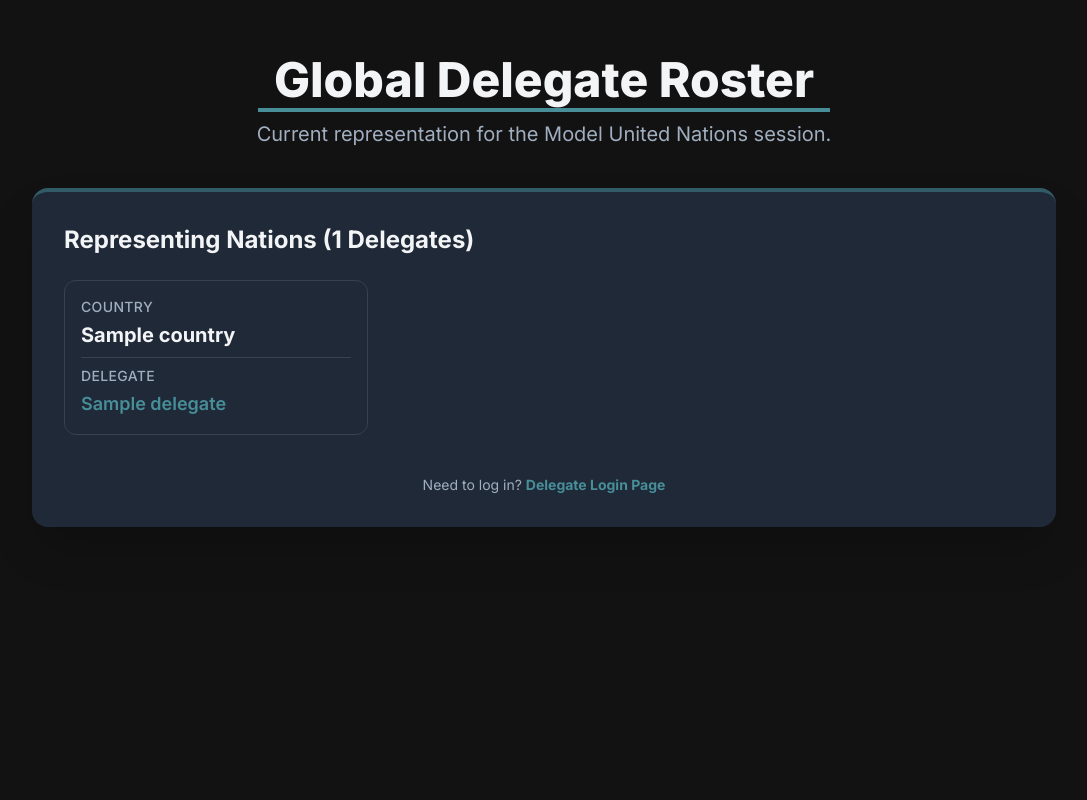
After one commit to Xyr0za/wymun, a Flask app: template templates/delegate_roster.html in a window 1280 px wide. The commit adds this page. Shown: the whole page, without its empty margins (96-1183 px from the left). Run offline with Flask 3, Linux system fonts and the light colour scheme; the template is opened without the code that fills it: most values are stand-ins (such as "Sample title", 1, 10 or a date in 2020); some libraries are stand-ins or nearby versions.

Commit message:
roster changes colour alterations

```diff
--- a/app.py
+++ b/app.py
@@ -134,13 +134,35 @@ def broadcast_stream():
 
 # --- FLASK ROUTES: AUTHENTICATION & NAVIGATION ---
 
+# @app.route('/')
+# def index():
+#     """Root route: Redirects based on session status."""
+#     if 'user' in session:
+#         return redirect(url_for('admin_page') if session.get('role') == 'admin' else url_for('delegate_page'))
+#     return redirect(url_for('login'))
+
+
 @app.route('/')
-def index():
-    """Root route: Redirects based on session status."""
-    if 'user' in session:
-        return redirect(url_for('admin_page') if session.get('role') == 'admin' else url_for('delegate_page'))
-    return redirect(url_for('login'))
+def delegate_roster():
+    """Loads delegate data from JSON and renders the HTML template."""
 
+    # 1. Load data from delegates.json
+    try:
+        with open('delegates.json', 'r') as f:
+            delegates = json.load(f)
+    except FileNotFoundError:
+        # Handle case where the data file is missing
+        delegates = []
+
+    # 2. Calculate the number of delegates for the header
+    num_delegates = len(delegates)
+
+    # 3. Render the template, passing the data
+    return render_template(
+        'delegate_roster.html',
+        delegates=delegates,
+        num_delegates=num_delegates
+    )
 
 @app.route('/login', methods=['GET', 'POST'])
 def login():
--- a/delegates.json
+++ b/delegates.json
@@ -21,6 +21,7 @@
         "Russia": "Euan Baldwin",
         "France": "Alex Worsely",
         "Australia": "Thomas Cockbill",
-        "Sri-Lanka": "Joseph Manoharan"
+        "Sri Lanka": "Joseph Manoharan",
+        "Palestine" : "Inigo Watts"
     }
 }
--- /dev/null
+++ b/templates/delegate_roster.html
@@ -0,0 +1,76 @@
+<!DOCTYPE html>
+<html lang="en">
+<head>
+    <meta charset="UTF-8">
+    <meta name="viewport" content="width=device-width, initial-scale=1.0">
+    <title>MUN Delegate Roster</title>
+    <script src="https://cdn.tailwindcss.com"></script>
+    <style>
+        @import url('https://fonts.googleapis.com/css2?family=Inter:wght@400;500;600;700;800&display=swap');
+        body { font-family: 'Inter', sans-serif; }
+    </style>
+
+    <script>
+        tailwind.config = {
+            theme: {
+                extend: {
+                    colors: {
+                        'mun-dark-bg': '#121212',
+                        'mun-card': '#1F2937',
+                        'mun-primary': '#478E99',
+                        'mun-secondary': '#A0AEC0',
+                        'mun-light-text': '#F3F4F6',
+                    }
+                }
+            }
+        }
+    </script>
+</head>
+<body class="bg-mun-dark-bg min-h-screen p-4 md:p-10 flex flex-col items-center">
+
+    <div class="w-full max-w-5xl">
+
+        <header class="text-center mb-10 pt-4">
+            <h1 class="text-4xl md:text-5xl font-extrabold text-mun-light-text mb-2 border-b-4 border-mun-primary inline-block pb-1 px-4">
+                Global Delegate Roster
+            </h1>
+            <p class="text-mun-secondary text-lg md:text-xl">
+                Current representation for the Model United Nations session.
+            </p>
+        </header>
+
+        <div class="bg-mun-card p-6 md:p-8 rounded-2xl shadow-2xl border-t-4 border-mun-primary/50">
+
+            <h2 class="text-2xl font-bold text-mun-light-text mb-6">
+                Representing Nations ({{ num_delegates }} Delegates)
+            </h2>
+
+            <div class="grid grid-cols-1 sm:grid-cols-2 lg:grid-cols-3 gap-6">
+
+                {% for delegate in delegates %}
+                <div class="bg-gray-800 p-4 rounded-xl transition duration-300 hover:bg-gray-700/70 border border-gray-700 hover:border-mun-primary/70">
+                    <div class="text-mun-secondary text-sm font-medium tracking-wide uppercase mb-1">
+                        Country
+                    </div>
+                    <p class="text-xl font-bold text-mun-light-text mb-2">
+                        {{ delegate.country }}
+                    </p>
+                    <hr class="border-gray-700 mb-2">
+                    <div class="text-mun-secondary text-sm font-medium tracking-wide uppercase mb-1">
+                        Delegate
+                    </div>
+                    <p class="text-lg font-semibold text-mun-primary">
+                        {{ delegate.delegate }}
+                    </p>
+                </div>
+                {% endfor %}
+            </div>
+            <p class="mt-10 text-center text-sm text-mun-secondary">
+                Need to log in? <a href="#" class="text-mun-primary hover:text-mun-light-text font-bold transition duration-150 underline-offset-4 hover:underline">Delegate Login Page</a>
+            </p>
+
+        </div>
+    </div>
+
+</body>
+</html>
```
Also changed, not shown: templates/delegate.html (+2 -5 lines).
